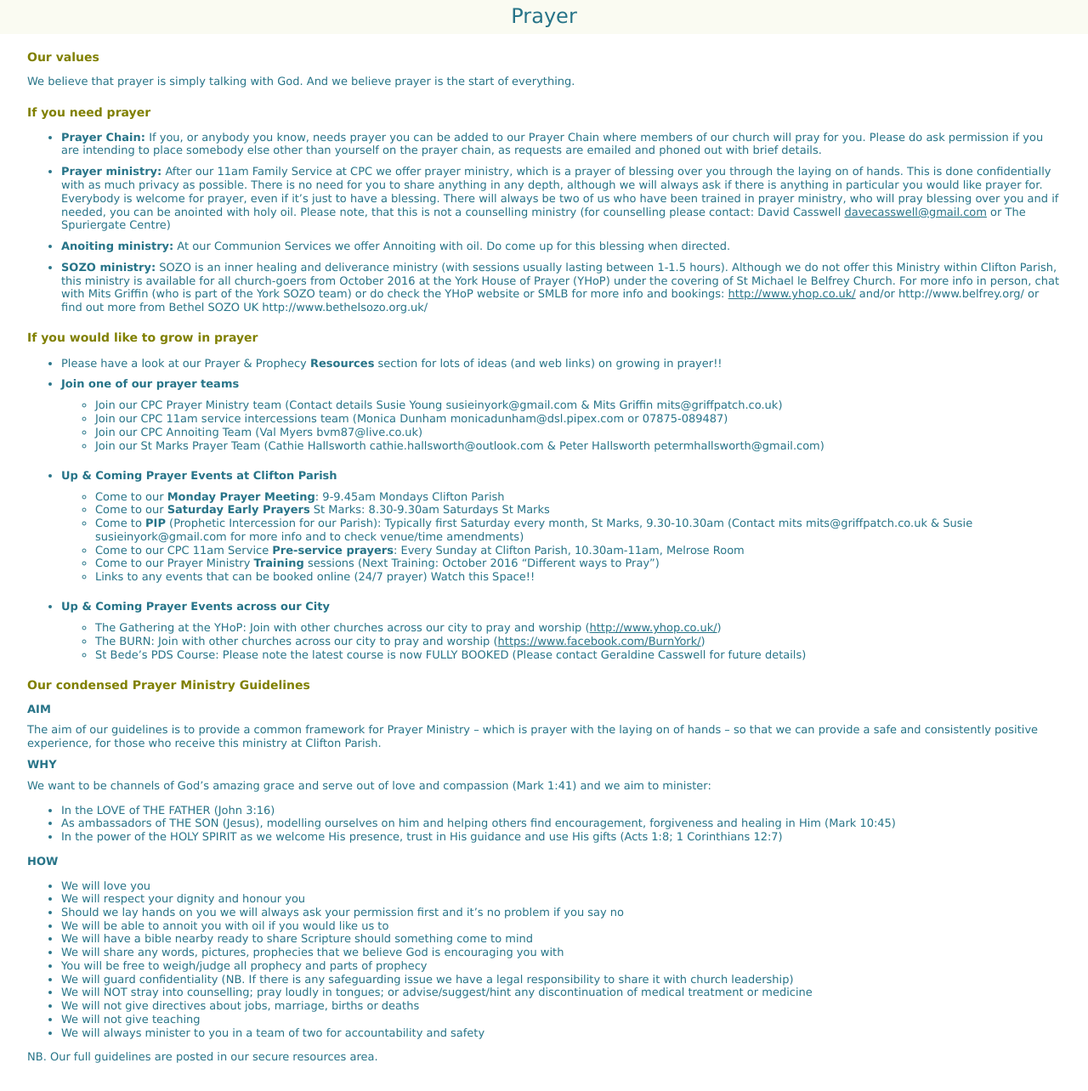
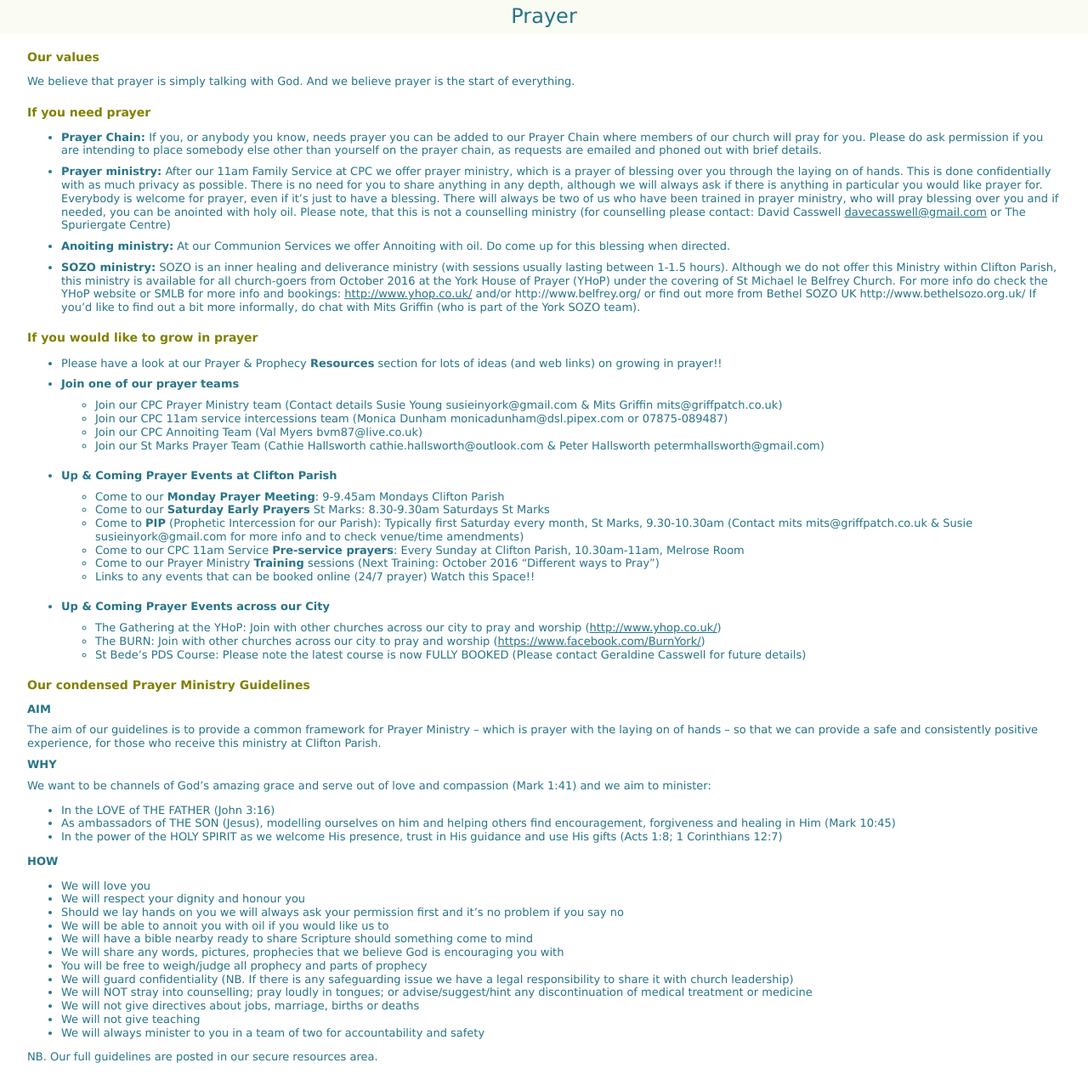
Before and after one commit to griffpatch/CPCYorkPP, a Jekyll site: the page built from pages/prayer.md, in a window 1280 px wide. Shown: the whole page at 85% size. Built offline with Jekyll 4.4.1, drawn with Linux system fonts in a browser that asks for light colours.

Commit message:
Update prayer.md

```diff
--- a/pages/prayer.md
+++ b/pages/prayer.md
@@ -21,7 +21,7 @@ If you need prayer
 
 +	**Anoiting ministry:** At our Communion Services we offer Annoiting with oil. Do come up for this blessing when directed.
 
-+	**SOZO ministry:** SOZO is an inner healing and deliverance ministry (with sessions usually lasting between 1-1.5 hours). Although we do not offer this Ministry within Clifton Parish, this ministry is available for all church-goers from October 2016 at the York House of Prayer (YHoP) under the covering of St Michael le Belfrey Church. For more info in person, chat with Mits Griffin (who is part of the York SOZO team) or do check the YHoP website or SMLB for more info and bookings: <http://www.yhop.co.uk/> and/or  http://www.belfrey.org/ or find out more from Bethel SOZO UK http://www.bethelsozo.org.uk/
++	**SOZO ministry:** SOZO is an inner healing and deliverance ministry (with sessions usually lasting between 1-1.5 hours). Although we do not offer this Ministry within Clifton Parish, this ministry is available for all church-goers from October 2016 at the York House of Prayer (YHoP) under the covering of St Michael le Belfrey Church. For more info do check the YHoP website or SMLB for more info and bookings: <http://www.yhop.co.uk/> and/or  http://www.belfrey.org/ or find out more from Bethel SOZO UK http://www.bethelsozo.org.uk/ If you'd like to find out a bit more informally, do chat with Mits Griffin (who is part of the York SOZO team).
 
 If you would like to grow in prayer
 -----------------------------------
```
